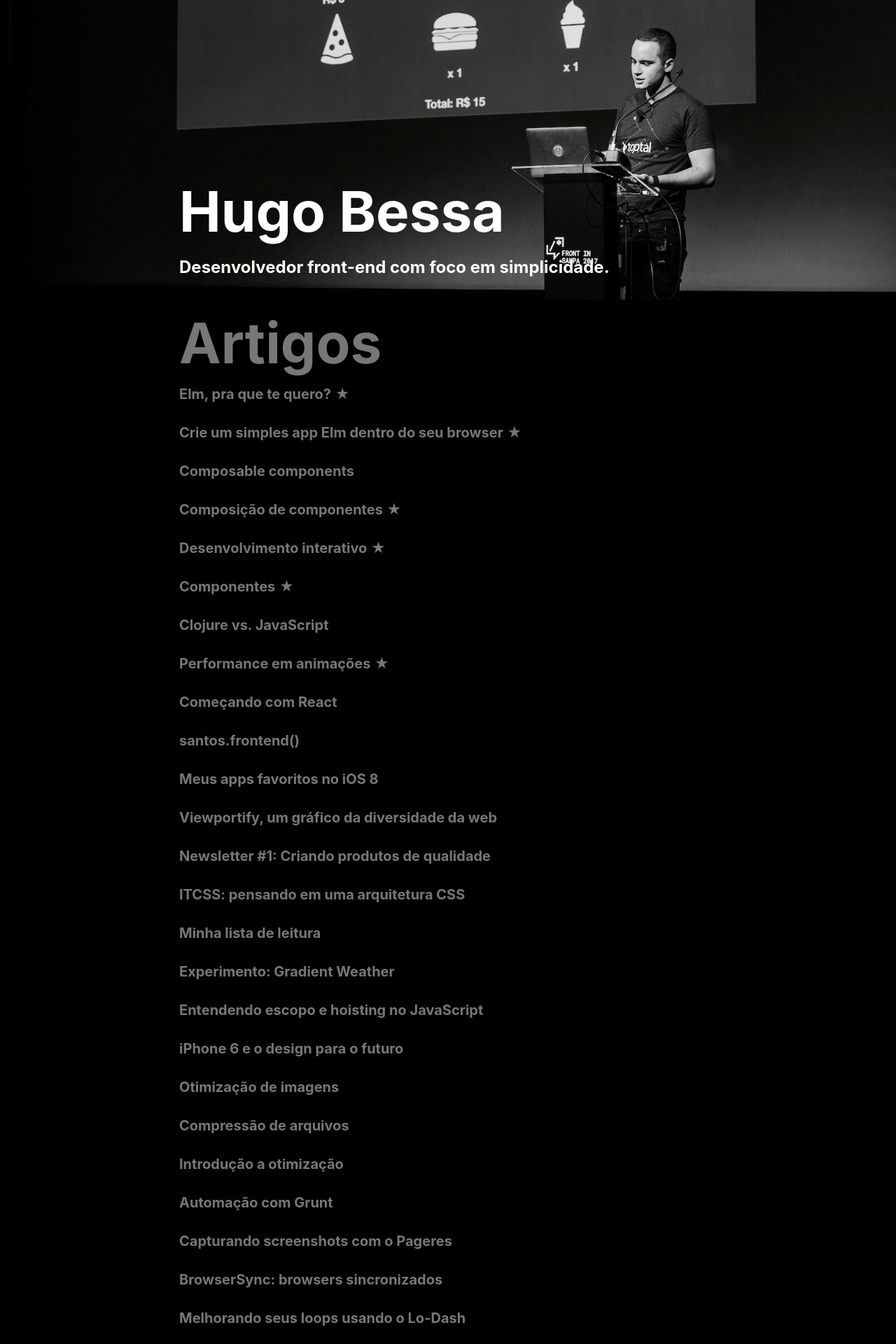
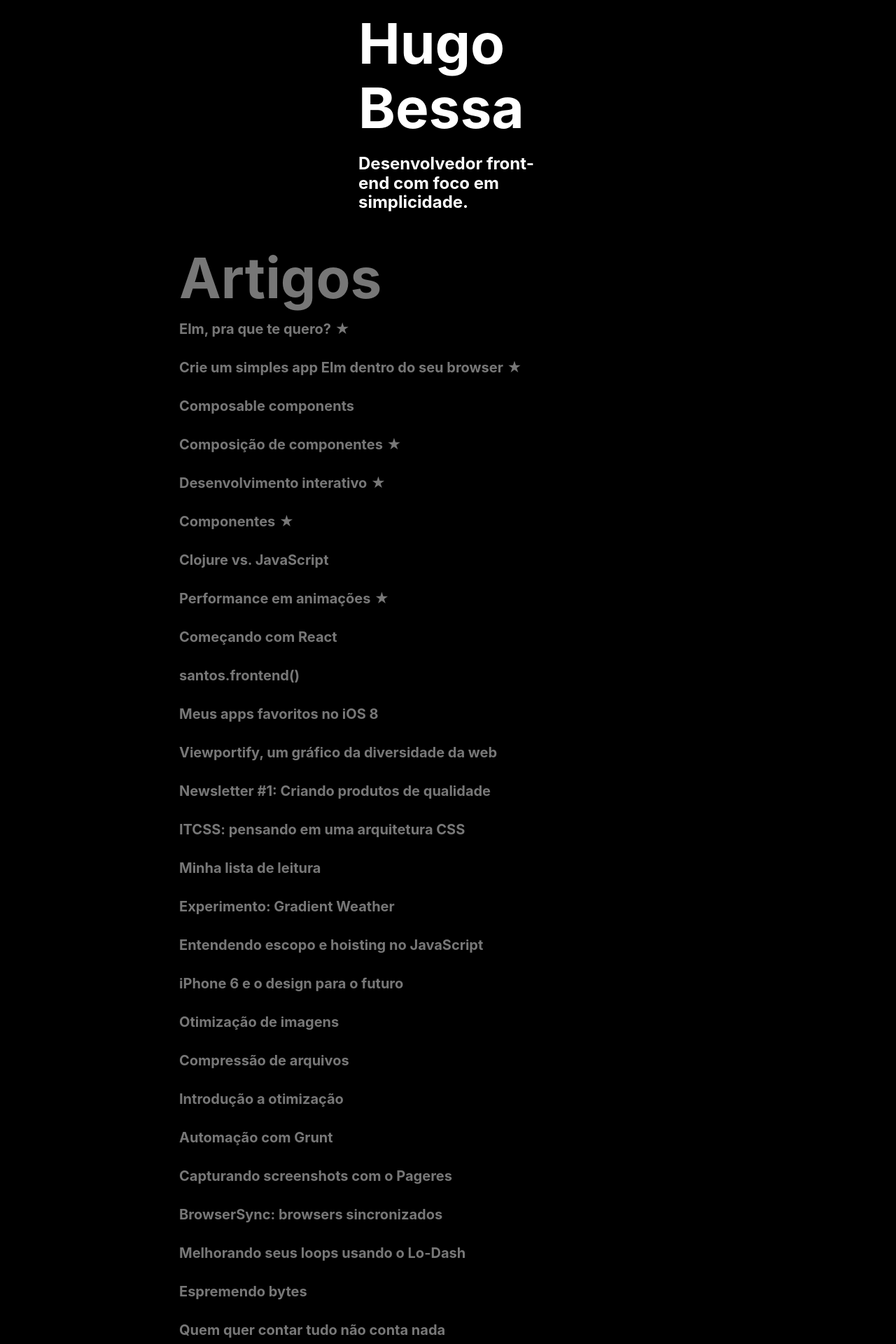
Before and after one commit to hugobessaa/hugobessaa.github.io, a Jekyll site: the page built from index.html, in a window 1280 px wide. Shown: the top 1920 px of the page at 70% size. Built offline with Jekyll 4.4.1, drawn with Linux system fonts in a browser that asks for light colours.

Commit message:
Remove header image

```diff
--- a/index.html
+++ b/index.html
@@ -2,8 +2,8 @@
 layout: default
 ---
 
-<header class='white ph3 pt7 pb3 bg-black cover bg-right' style='background-image: url("{{site.baseurl}}/public/images/hero.jpg")'>
-  <div class='mw7 center'>
+<header class='white ph3 pt3 pb3 bg-black'>
+  <div class='mw5 center'>
     <h1 class='f-subheadline-ns f1 ma0'>Hugo Bessa</h1>
     <h2 class='f3 mb3'>Desenvolvedor front-end com foco em simplicidade.</h2>
   </div>
```
